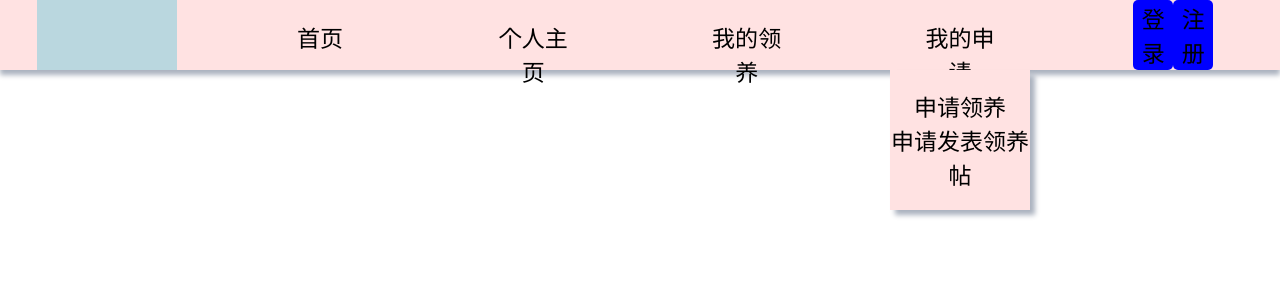
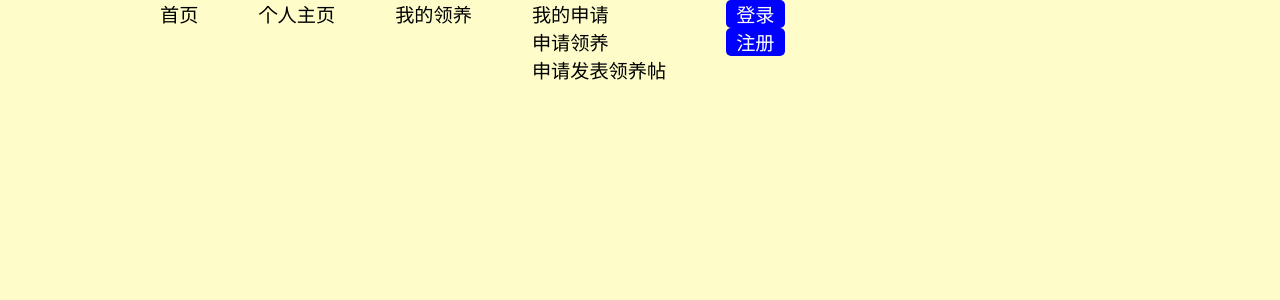
Before and after one commit to Tang233/GraduationProject, a Vue app in the folder FontEnd/project/: page /components/nav in a window 1280 px wide. Shown: the top 300 px of the page. Built offline with nearby package versions, Linux system fonts and the light colour scheme.

Commit message:
userpage

```diff
--- a/FontEnd/project/src/App.vue
+++ b/FontEnd/project/src/App.vue
@@ -11,10 +11,19 @@ export default {
 </script>
 
 <style>
+*{
+  padding: 0;
+  margin: 0;
+}
 html,body{
   height: 100%;
+  width: 100%;
+  top: 0px;
+  left: 0px;
 }
 #app {
+  height: 100%;
+  width: 100%;
   padding: 0px;
   margin: 0px;
   position: absolute;
--- a/FontEnd/project/src/components/Nav.vue
+++ b/FontEnd/project/src/components/Nav.vue
@@ -35,113 +35,6 @@ export default {
 </script>
 
 <style lang="css">
-.box{
-  padding: 0px;
-  margin: 0px;
-  top: 0px;
-  left: 0px;
-  position: fixed;
-}
-/*导航栏样式*/
-.nav-box{
-  padding: 0px;
-  margin: 0px;
-  top: 0px;
-  left: 0px;
-  width: 100%;
-  position: fixed;
-  background-color: #FFE2E2;
-}
-
-/* 一级导航栏的样式 */
-.first-menu{
-  left: 0px;
-  top: 0px;
-  right: 0px;
-  height: 70px;
-  width: 100%;
-  display: flex;
-  flex-direction: row;
-  justify-content: space-around;
-  box-shadow: 0px 5px 5px #ABB2BF;
-}
-/* logo样式 */
-.logo{
-  width: 80px;
-  height: 70px;
-  background-color:#BAD7DF;
-}
-
-/* 一级导航栏的每一项的样式 */
-.first-menu>div{
-  width: 80px;
-  height: 100%;
-  display: flex;
-  flex-direction: row;
-  justify-content:center;
-  font-size: 1.2em;
-  padding-left: 30px;
-  padding-right: 30px;
-  text-align: center;
-}
-
-/* 一级菜单链接的样式 */
-.first-menu>div a{
-  color:black;
-  text-decoration: none;
-  padding: 20px 0px 20px 0px;
-}
-
-/* 二级菜单盒子 */
-.sec-box{
-  position: absolute;
-  top: 100%;
-  display: flex;
-  flex-direction: column;
-  justify-content: center;
-  width: 140px;
-  height: 140px;
-  background-color: #FFE2E2;
-  box-shadow:5px 5px 5px #ABB2BF;
-}
-
-/* 二级菜单的样式 */
-.sec-menu{
-  position: relative;
-  display: flex;
-  flex-direction:column;
-  justify-content:center;
-  background-color: #FFE2E2;
-
-}
-
-.sec-menu>div{
-  display: flex;
-  flex-direction:column;
-  position: relative;
-  justify-content:space-around;
-
-}
-/* 二级菜单每一项的样式,调整宽高 */
-.nav-right{
-  width: 80px;
-  height: 100%;
-  display: flex;
-  flex-direction: row;
-  justify-content:space-around;
-  font-size: 1.2em;
-  padding-left: 30px;
-  padding-right: 30px;
-  text-align: center;
-}
-.nav-right>div{
-  color:black;
-  text-decoration: none;
-  padding: 20px 0px 20px 0px;
-}
-/* 鼠标悬停在二级菜单的其中一项时颜色变化 */
 
 
-/* 二级菜单链接样式 */
-
 </style>
--- a/FontEnd/project/src/views/Nav.vue
+++ /dev/null
@@ -1,141 +0,0 @@
-<template lang="html">
-  <div class="div-box":style="{backgroundColor:color}">
-    <nav class="nav-style">
-      <div class="first-menu">
-        <div><router-link :to="{ path: '/views/home'}">首页</router-link></li>
-        <div><a href="#">个人主页</a></li>
-        <div><a href="#">我的领养</a></li>
-        <div><a href="#">我的申请</a>
-          <div class="sec-menu" v-if="secondMenu">
-            <div><a href="#">申请领养</a></li>
-            <div><a href="#">申请发表领养帖</a></li>
-          </div>
-        </div>
-        <div>
-          <router-link :to="{ path: '/views/login' }">登录</router-link>
-        </div>
-        <div>
-          <router-link :to="{ path: '/views/regist' }">注册</router-link>
-        </div>
-      </ul>
-    </nav>
-  </div>
-</template>
-
-<script>
-import axios from 'axios'
-export default {
-  name:'Navigation',
-  props:['color'],
-  data () {
-    secondMenu: false
-  }
-}
-</script>
-
-<style lang="css">
-.nav-style{
-  position: fixed;
-  top:0%;
-  left:0%;
-  right:0%;
-  height:50px;
-}
-.first-menu{
-  height:100%;
-  display:flex;
-  flex-direction:row;
-  width:50%;
-}
-.first-menu>div{
-  height:100%;
-  width:70px;
-}
-
-
-.box{
-  padding: 0px;
-  margin: 0px;
-  top: 0px;
-  left: 0px;
-  position: fixed;
-}
-/*导航栏样式*/
-.nav-box{
-  padding: 0px;
-  margin: 0px;
-  top: 0px;
-  left: 0px;
-  width: 100%;
-  position: fixed;
-  background-color: lightblue;
-}
-
-/* 一级导航栏的样式 */
-.fir{
-  padding: 0px;
-  margin: 0px;
-  display: inline;
-}
-
-/* 一级导航栏的菜单的样式 */
-.fir li{
-  float: left;
-  display: block;
-  padding: 20px 40px;
-  list-style-type: none;
-  background-color: lightpink;
-  position: relative;
-  font-family: "微软雅黑";
-  font-size: 20px;
-}
-
-/* 一级菜单链接的样式 */
-.fir li a{
-  text-decoration: none;
-}
-/* 鼠标悬停在一级菜单时二级菜单的样式 */
-ul li:hover ul{
-  display: block;
-}
-
-/* 二级菜单的样式 */
-.sec{
-  position: absolute;
-  padding: 0px;
-  top: 100%;
-  left: 0px;
-  list-style-type: none;
-  display: none;
-}
-
-/* 当鼠标悬停二级导航栏时 */
-.sec:hover
-{
-  display: block;
-}
-
-/* 二级菜单每一项的样式,调整宽高 */
-.sec li{
-  float: none;
-  display: block;
-  width: 60%;
-  height: 30%;
-  text-align: center;
-  position: relative;
-
-}
-
-/* 鼠标悬停在二级菜单的其中一项时颜色变化 */
-.sec li:hover{
-  background-color: #e7e7e7;
-}
-
-/* 二级菜单链接样式 */
-.sec li a{
-  text-decoration: none;
-  width: 100px;
-}
-
-
-</style>
--- a/FontEnd/project/src/views/UserPage.vue
+++ b/FontEnd/project/src/views/UserPage.vue
@@ -1,31 +1,98 @@
 <template>
-<div class="userbox">
+<div class="body-style">
+  <Nav :color="bgd"></Nav>
+  <div class="user-box">
+    <div class="icon-box">
+      <img src="../../images/icon.jpg" alt="">
+    </div>
 
-  <div class="icon-box":style="note">
+    <div class="userinfo-box">
+      <div class="user-name">用户名：{{user_id}}</div>
+      <div class="user-email">邮箱：{{user_email}}</div>
+      <div class="user_mobile">联系方式：{{user_mobile}}</div>
+    </div>
   </div>
-  <img src="../../images/icon.jpg" alt="">
+
+  <div class="apply-info">{{user_apply}}</div>
+
 </div>
 </template>
 
 <script>
 import axios from 'axios'
+import Nav from '@/components/Nav'
 export default {
+  name: 'UserPage',
   data(){
     return{
-      note:{
-        backgroundImage: "url(" + require("../../images/icon.jpg") + ")"
-      }
+      user_id: 'baojian123',
+      user_email: '1825949538@qq.com',
+      user_mobile: '15817017250',
+      bgd:'#5f6975'
     }
+  },
+  components: {
+    Nav
   }
 }
 </script>
 
 <style lang="css">
-.userbox{
-  border: 1px solid;
+body{
+  background-color: #FEFDCA;
+}
+.body-style{
+  width: 100%;
+  height: 100%;
+  border: hidden;
+  background-color: #FEFDCA;
+}
+
+.user-box{
+  position: absolute;
+  width: 60%;
+  height: 200px;
+  left: 20%;
+  top:100px;
+  border-radius: 10px;
+  box-shadow: 5px 5px 15px #3A3F4B;
+  background-color: #FFE8CF;
+}
+
+.icon-box{
+  position: absolute;
+  height: 150px;
+  width: 150px;
+  top: 15%;
+  left: 10%;
 
 }
-.icon-box{
+.icon-box>img{
+  position: absolute;
+  border-radius: 50%;
+  height: 150px;
+  width: 150px;
+}
+.userinfo-box{
+  display: flex;
+  flex-direction: column;
+  justify-content: space-around;
+  position: absolute;
+  padding: 5px;
+  width: 500px;
+  height: 100px;
+  top: 25%;
+  left: 30%;
+}
 
+.apply-info{
+  position: absolute;
+  width: 60%;
+  height: 100%;
+  top: 350px;
+  left: 20%;
+  border-radius: 10px;
+  box-shadow: 5px 5px 15px #3A3F4B;
+  background-color: #FFE8CF;
 }
 </style>
```
